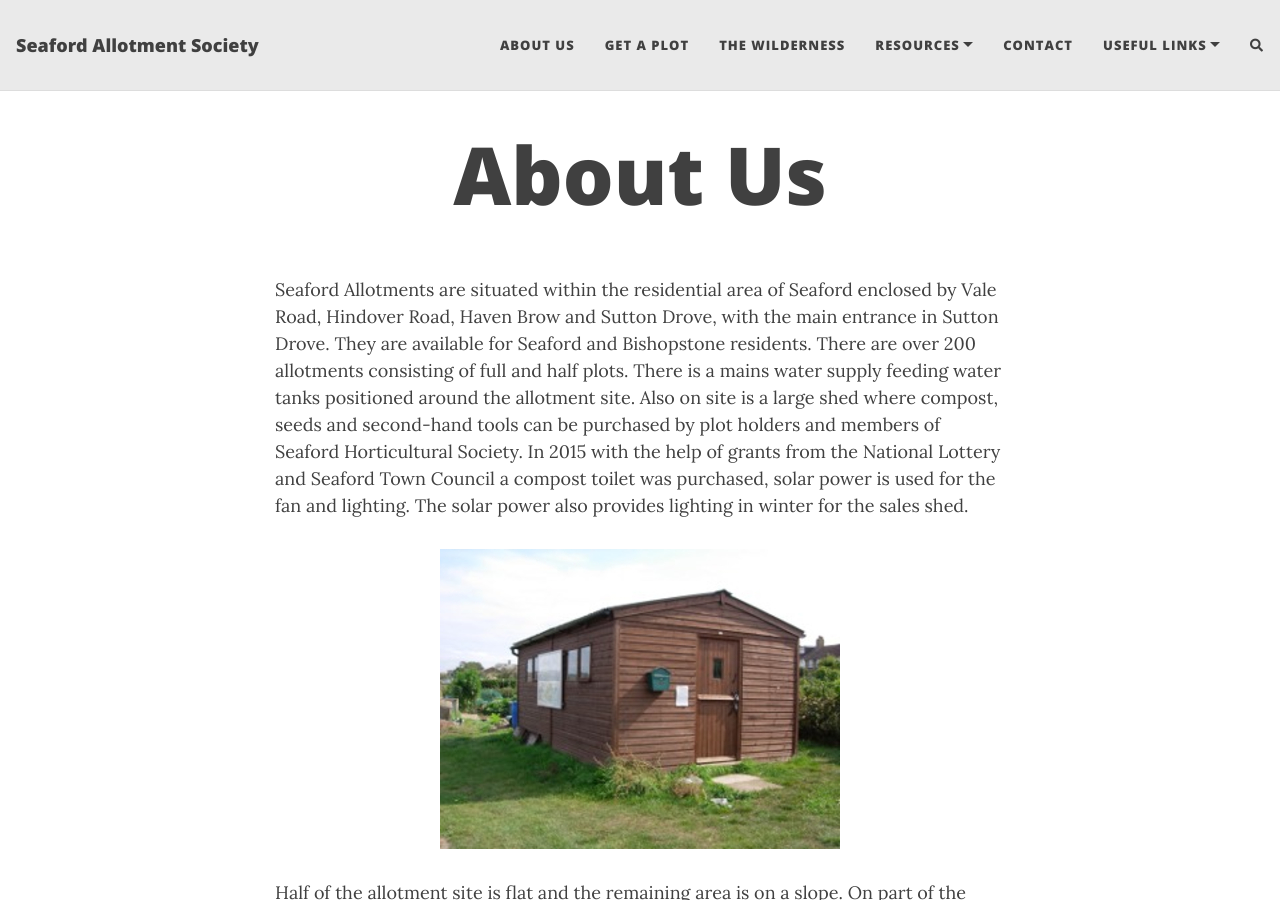
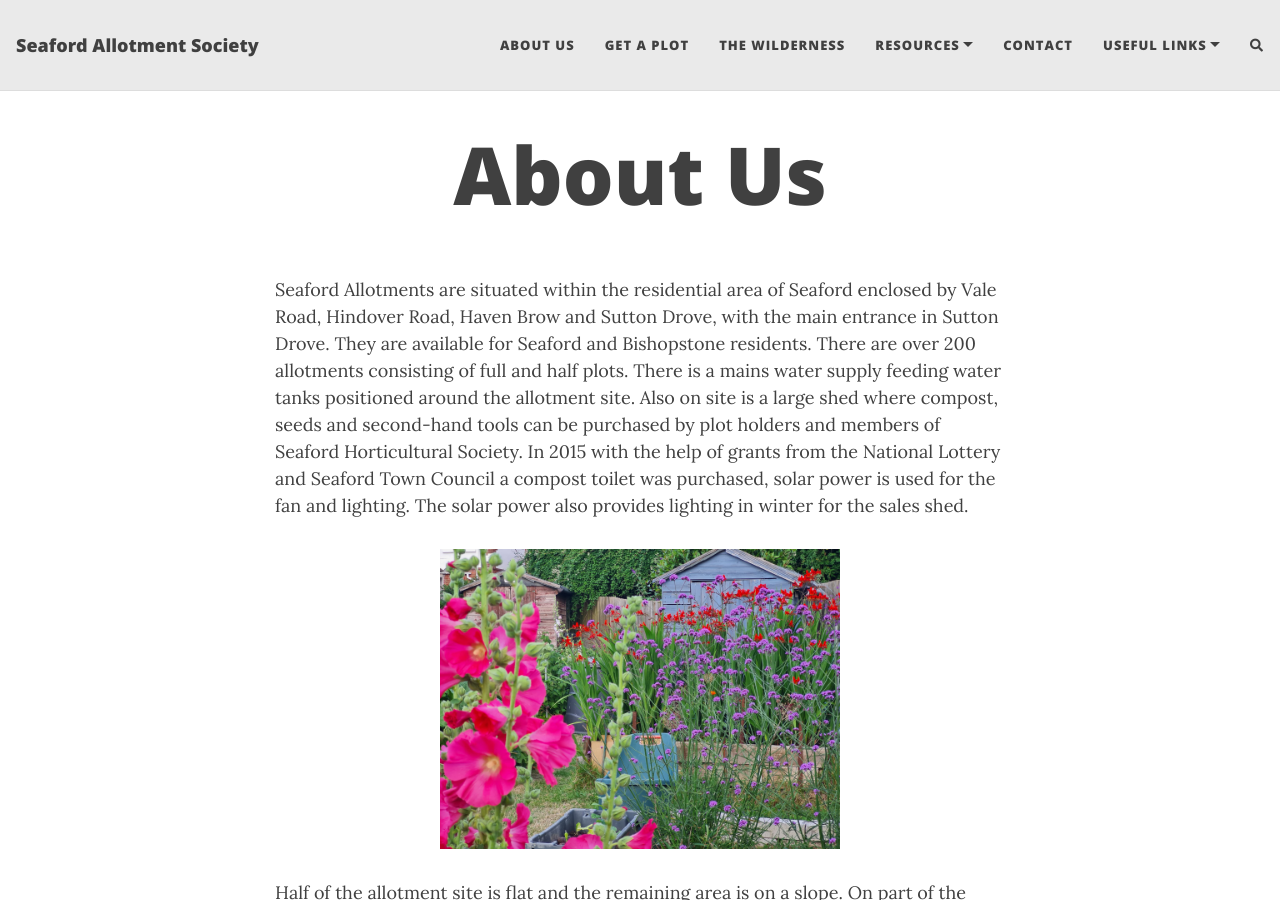
Before and after one commit to Croftie48/salg.github.io, a Jekyll site: the page built from aboutme.md, in a window 1280 px wide and 900 px high. Built offline with Jekyll 4.4.1, drawn with Linux system fonts in a browser that asks for light colours; nearby versions of some CDN libraries; comment, search, counter and statistics services are not loaded.

Commit message:
Update aboutme.md

```diff
--- a/aboutme.md
+++ b/aboutme.md
@@ -8,7 +8,7 @@ They are available for Seaford and Bishopstone residents.
 There are over 200 allotments consisting of full and half plots. There is a mains water supply feeding water tanks positioned around the allotment site. Also on site is a large shed where compost, seeds and second-hand tools can be purchased by plot holders and members of Seaford Horticultural Society. In 2015 with the help of grants from the National Lottery and Seaford Town Council a compost toilet was purchased, solar power is used for the fan and lighting. The solar power also provides lighting in winter for the sales shed.
 
 <p align="center">
-  <img width="400" height="300" src="https://croftie48.github.io/salg.github.io/assets/img/disthut.jpg">
+  <img width="400" height="300" src="https://croftie48.github.io/salg.github.io/assets/img/photo6.jpg">
 </p>
 
 Half of the allotment site is flat and the remaining area is on a slope. On part of the land on the Vale Road boundary a line of native British trees were planted as whips in 2015 which now provides excellent autumnal colour and a home for birds and other wildlife. This protects a conservation area of a wildflower meadow and micro orchard. There is also a Hazel Copse surrounded by a dead hedge also providing a home for wildlife. This was all achievable with the help of the grants and our volunteers.
```
